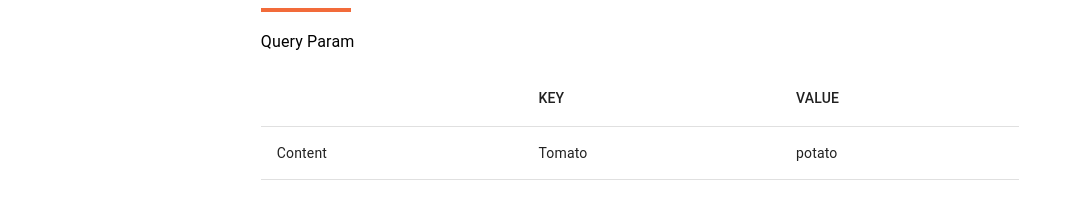
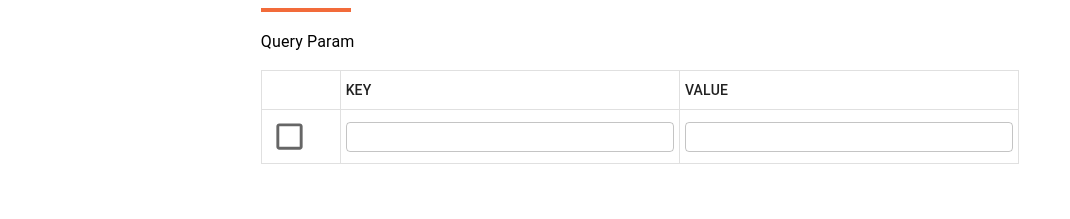
Before and after one commit to buttaRahul/postman-clone, a React (Vite) app: page / in a window 1280 px wide. Shown: the part 211-430 px from the top of the page, without its empty margins (0-1070 px from the left). Built offline with nearby package versions, Linux system fonts and the light colour scheme.

Commit message:
Implemented AddRow Component

```diff
--- a/src/components/AddRow.jsx
+++ b/src/components/AddRow.jsx
@@ -1,13 +1,62 @@
-import { TableCell, TableRow } from '@mui/material'
+import { Checkbox, TableCell, TableRow, TextField } from "@mui/material";
 
 const AddRow = () => {
   return (
     <TableRow>
-            <TableCell>Content</TableCell>
-            <TableCell>Tomato</TableCell>
-            <TableCell>potato</TableCell>
+      <TableCell
+        sx={{
+          border: "1px solid rgba(224,224,224,1)",
+          borderCollapse: "collapse",
+          padding: ["7px 5px", "!important"],
+        }}
+      >
+        <Checkbox
+          size="large"
+          sx={{
+            padding: ["2px 5px", "!important"],
+          }}
+        />
+      </TableCell>
+      <TableCell
+        sx={{
+          border: "1px solid rgba(224,224,224,1)",
+          borderCollapse: "collapse",
+          padding: ["7px 5px", "!important"],
+        }}
+      >
+        <TextField
+          sx={{
+            width: "100%",
+          }}
+          inputProps={{
+            style: {
+              height: "30px",
+              padding: "0px 5px",
+            },
+          }}
+        />
+      </TableCell>
+      <TableCell
+        sx={{
+          border: "1px solid rgba(224,224,224,1)",
+          borderCollapse: "collapse",
+          padding: ["7px 5px", "!important"],
+        }}
+      >
+        <TextField
+          sx={{
+            width: "100%",
+          }}
+          inputProps={{
+            style: {
+              height: "30px",
+              padding: "0px 5px",
+            },
+          }}
+        />
+      </TableCell>
     </TableRow>
-  )
-}
+  );
+};
 
 export default AddRow;
--- a/src/components/CreateTable.jsx
+++ b/src/components/CreateTable.jsx
@@ -15,16 +15,44 @@ const CreateTable = ({ text }) => {
       <Typography mt={2} mb={2}>
         {text}
       </Typography>
-      <Table sx={{ minWidth: '100%' }} aria-label="simple table">
+      <Table
+        sx={{
+          minWidth: "100%",
+          border: "1px solid rgba(224,224,224,1)",
+        }}
+        aria-label="simple table"
+      >
         <TableHead>
           <TableRow>
-            <TableCell></TableCell>
-            <TableCell >KEY</TableCell>
-            <TableCell >VALUE</TableCell>
+            <TableCell
+              sx={{
+                border: "1px solid rgba(224,224,224,1)",
+                borderCollapse: "collapse",
+                padding: ["7px 5px", "!important"],
+              }}
+            ></TableCell>
+            <TableCell
+              sx={{
+                border: "1px solid rgba(224,224,224,1)",
+                borderCollapse: "collapse",
+                padding: ["7px 5px", "!important"],
+              }}
+            >
+              KEY
+            </TableCell>
+            <TableCell
+              sx={{
+                border: "1px solid rgba(224,224,224,1)",
+                borderCollapse: "collapse",
+                padding: ["7px 5px", "!important"],
+              }}
+            >
+              VALUE
+            </TableCell>
           </TableRow>
         </TableHead>
         <TableBody>
-            <AddRow/>
+          <AddRow />
         </TableBody>
       </Table>
     </Box>
```
